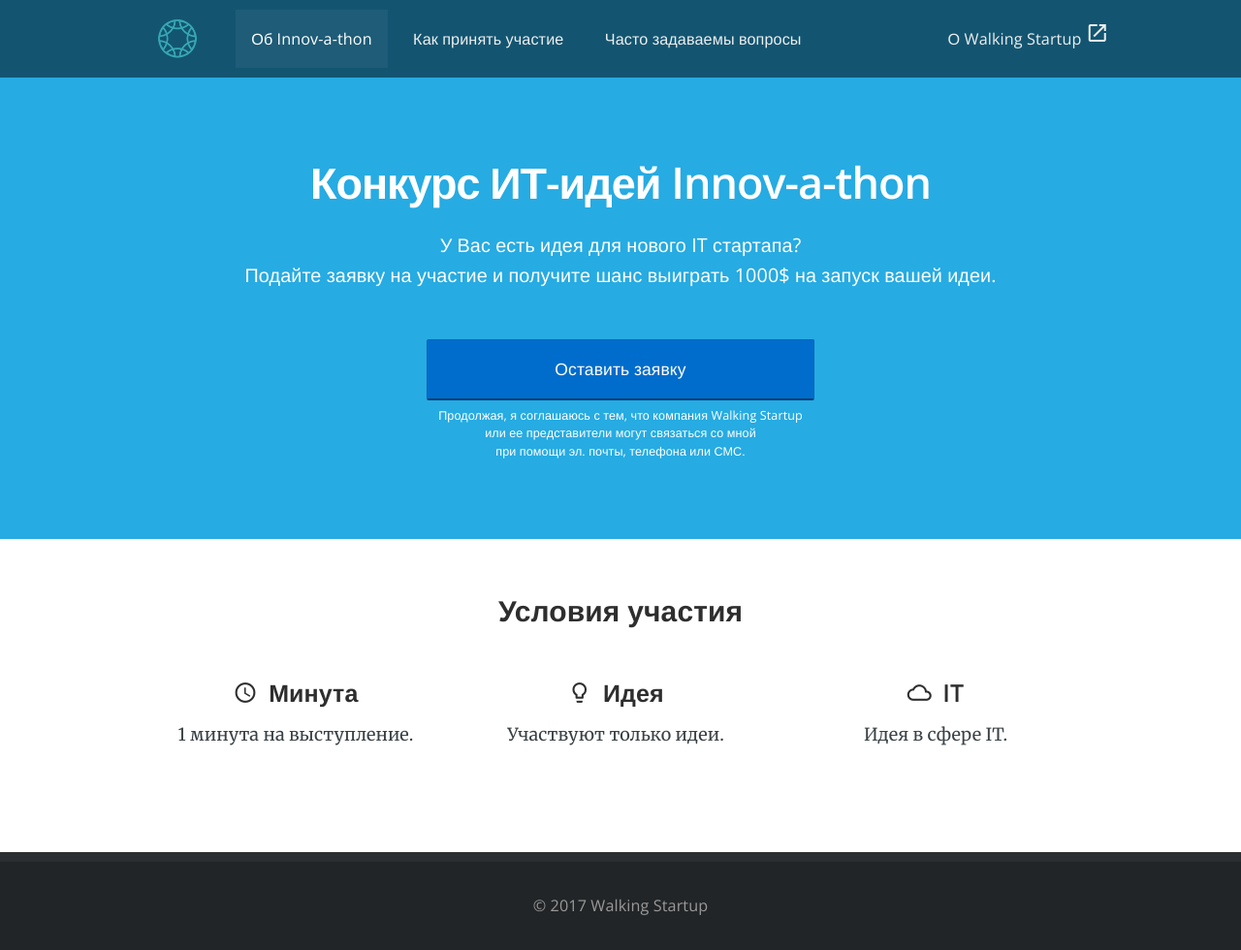
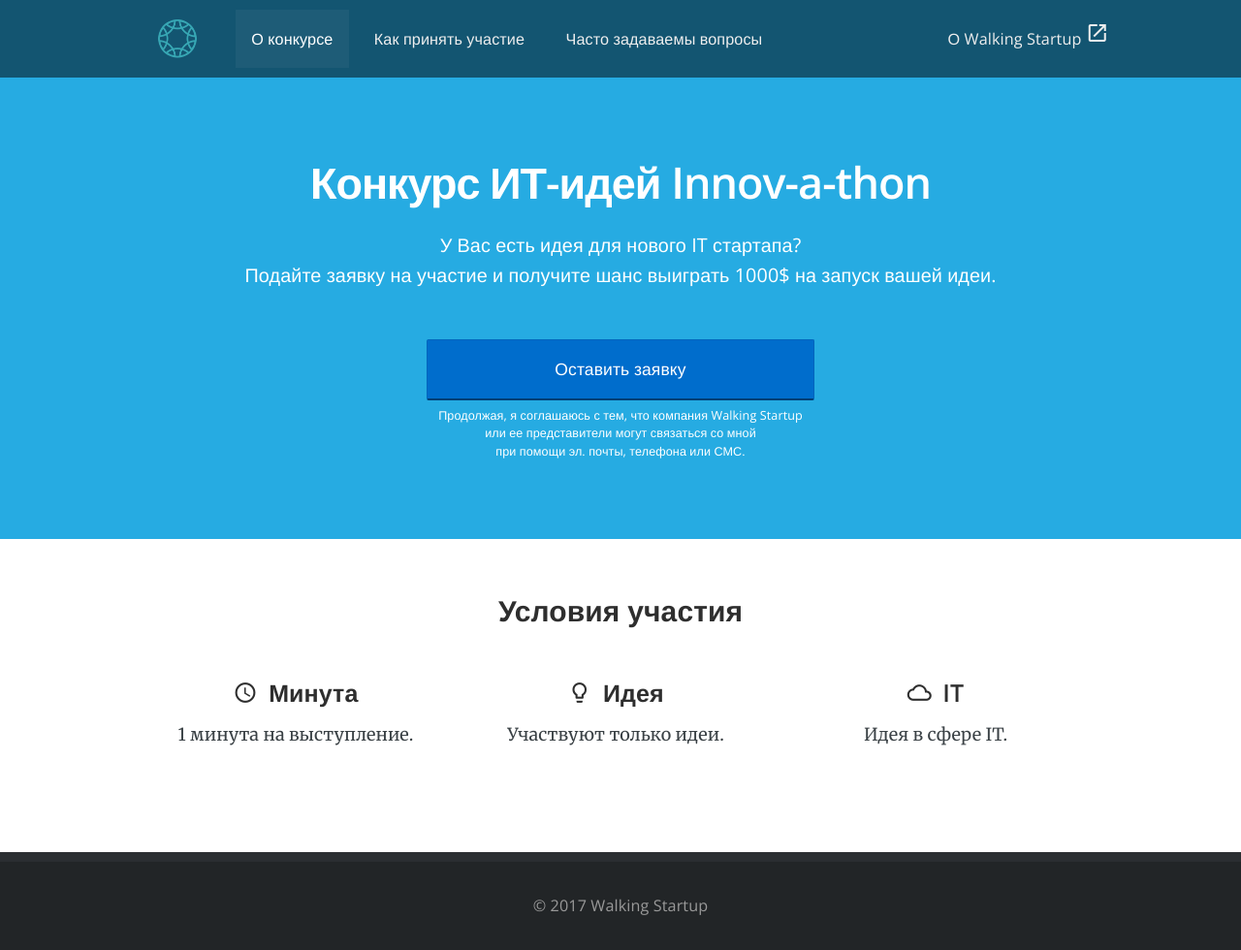
Before and after one commit to RakhimyanTim/innov-a-thon.ws.github.io, a Jekyll site: the page built from pages/index.html, in a window 1280 px wide. Shown: the whole page at 97% size. Built offline with Jekyll 4.4.1, drawn with Linux system fonts in a browser that asks for light colours; nearby versions of some CDN libraries.

Commit message:
Update navigation.yml

```diff
--- a/_data/navigation.yml
+++ b/_data/navigation.yml
@@ -1,6 +1,6 @@
 - link: /
-  name: Об Innov-a-thon
-- link: /apply/
+  name: О конкурсе
+- link: /become-a-part/
   name: Как принять участие
 - link: /faq/
   name: Часто задаваемы вопросы
```
